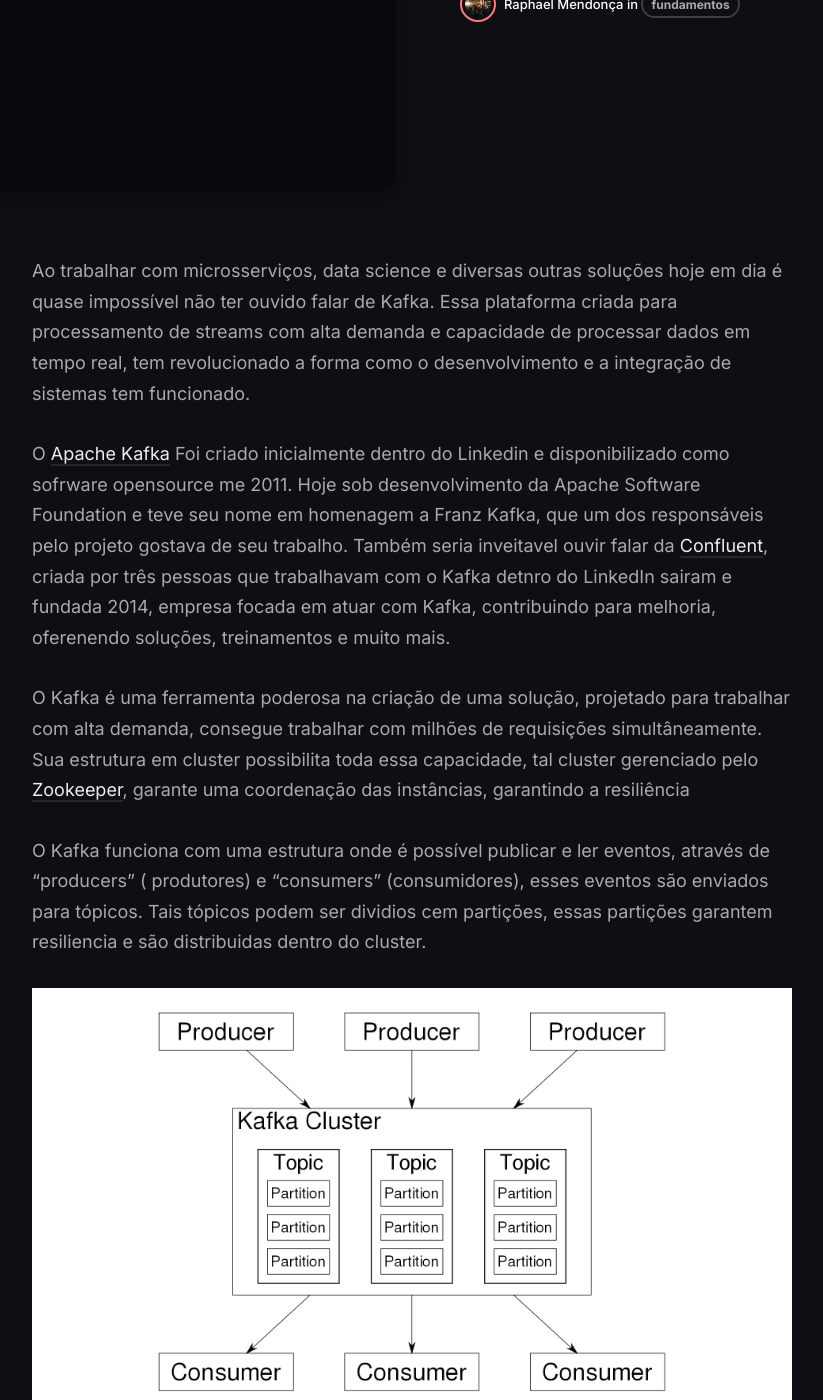
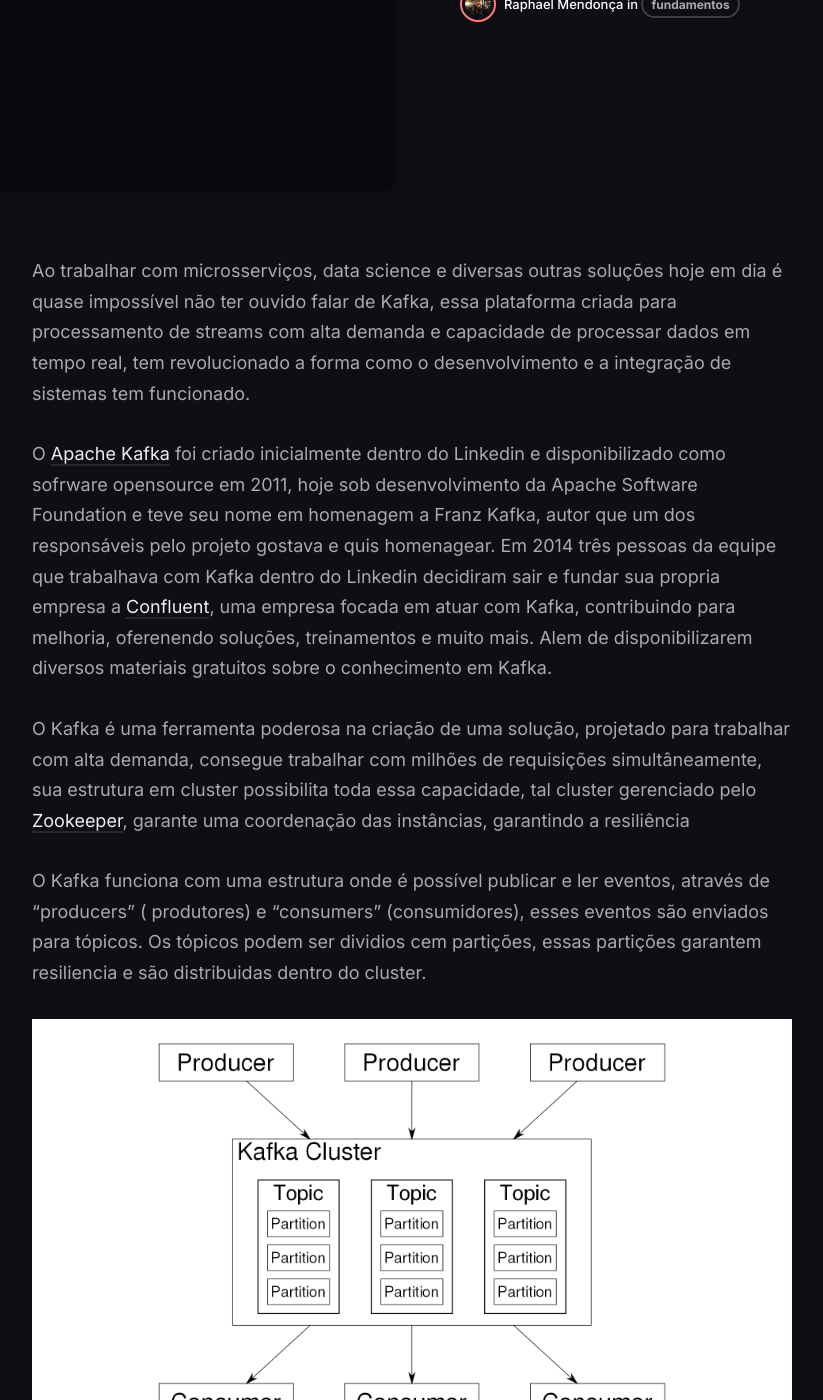
Before and after one commit to raphamendonca/raphamendonca.com.br, a Jekyll site: the page built from _posts/2021-11-07-Introdução_ao_Kafka.md, in a window 1280 px wide and 1400 px high, scrolled down 502 px. Shown: the whole window, without its empty margins (228-1051 px from the left). Built offline with Jekyll 4.4.1, drawn with Linux system fonts in a browser that asks for light colours; nearby versions of some CDN libraries; comment, search, counter and statistics services are not loaded; some of the changed text lies outside the part shown.

Commit message:
Corrigindo texto sobre kafka.

```diff
--- a/_posts/2021-11-07-Introdução_ao_Kafka.md
+++ b/_posts/2021-11-07-Introdução_ao_Kafka.md
@@ -7,33 +7,33 @@ image:  'images/posts/2021/11/07/apache_kafka.jpeg'
 tags: [fundamentos]
 ---
 
-Ao trabalhar com microsserviços, data science e diversas outras soluções hoje em dia é quase impossível não ter ouvido falar de Kafka. Essa plataforma criada para processamento de streams com alta demanda e capacidade de processar dados em tempo real, tem revolucionado a forma como o desenvolvimento e a integração de sistemas tem funcionado.
+Ao trabalhar com microsserviços, data science e diversas outras soluções hoje em dia é quase impossível não ter ouvido falar de Kafka, essa plataforma criada para processamento de streams com alta demanda e capacidade de processar dados em tempo real, tem revolucionado a forma como o desenvolvimento e a integração de sistemas tem funcionado.
 
-O [Apache Kafka](https://kafka.apache.org/) Foi criado inicialmente dentro do Linkedin e disponibilizado como sofrware opensource me 2011. Hoje sob desenvolvimento da Apache Software Foundation e teve seu nome em homenagem a Franz Kafka, que um dos responsáveis pelo projeto gostava de seu trabalho. Também seria inveitavel ouvir falar da [Confluent](https://www.confluent.io/), criada por três pessoas que trabalhavam com o Kafka detnro do LinkedIn sairam e fundada 2014, empresa focada em atuar com Kafka, contribuindo para melhoria, oferenendo soluções, treinamentos e muito mais.
+O [Apache Kafka](https://kafka.apache.org/) foi criado inicialmente dentro do Linkedin e disponibilizado como sofrware opensource em 2011, hoje sob desenvolvimento da Apache Software Foundation e teve seu nome em homenagem a Franz Kafka, autor que um dos responsáveis pelo projeto gostava e quis homenagear. Em 2014 três pessoas da equipe que trabalhava com Kafka dentro do Linkedin decidiram sair e fundar sua propria empresa a [Confluent](https://www.confluent.io/), uma empresa focada em atuar com Kafka, contribuindo para melhoria, oferenendo soluções, treinamentos e muito mais. Alem de disponibilizarem diversos materiais gratuitos sobre o conhecimento em Kafka.
 
-O Kafka é uma ferramenta poderosa na criação de uma solução, projetado para trabalhar com alta demanda, consegue trabalhar com milhões de requisições simultâneamente.
-Sua estrutura em cluster possibilita toda essa capacidade, tal cluster gerenciado pelo [Zookeeper](https://zookeeper.apache.org/), garante uma coordenação das instâncias, garantindo a resiliência
+O Kafka é uma ferramenta poderosa na criação de uma solução, projetado para trabalhar com alta demanda, consegue trabalhar com milhões de requisições simultâneamente,
+sua estrutura em cluster possibilita toda essa capacidade, tal cluster gerenciado pelo [Zookeeper](https://zookeeper.apache.org/), garante uma coordenação das instâncias, garantindo a resiliência
 
-O Kafka funciona com uma estrutura onde é possível publicar e ler eventos, através de "producers" ( produtores) e "consumers" (consumidores), esses eventos são enviados para tópicos. Tais tópicos podem ser dividios cem partições, essas partições garantem resiliencia e são distribuidas dentro do cluster.
+O Kafka funciona com uma estrutura onde é possível publicar e ler eventos, através de "producers" ( produtores) e "consumers" (consumidores), esses eventos são enviados para tópicos. Os tópicos podem ser dividios cem partições, essas partições garantem resiliencia e são distribuidas dentro do cluster.
 
 ![Kafka Structure](/images/posts/2021/11/07/kafka_structure.png "Kafka Structure")
 
 Os producers enviam as mensagens aos topicos, essas mensagens sao replicadas nas particoes e tribuidas de um identificador. Os consumers leed dos topicos as mensagens que neles foi publicada. O identificador garante a ordem das mensagens para os consumers e que todas as mensagens serão consumidas.
 O Kafka garante que os consumers sejam distribuidos entre as particoes, possibilitando um processamento paralelo e aumentando a performance do processamento. Se uma partição é adicionada ou removida o Kafka redistribui os consumidores. o mesmo para um novo consumidor que seja atribuido.
 
-Os consumidores são identificados por um nome, a relacao descrita acima representa como um consumidor com um determinado nome ( ou multiplas instancias dele) se comportam.
-Se dois consumidores com nomes distindos estiverem ouvindo um mesmo topico, todos os eventos serão processados por ambos os consumidores. Porem dois consumidores com o memso nome, não processarão o mesmo evento.
+Os consumidores são identificados por um nome, a relacao descrita acima representa como um consumidor com um determinado nome ( ou multiplas instancias dele) se comportam.  Se dois consumidores com nomes distindos estiverem ouvindo um mesmo topico, todos os eventos serão processados por ambos os consumidores. Porem dois consumidores com o memso nome, não processarão o mesmo evento.
 
-Esses eventos possuem uma etrutura chamada Schema Registry e tem uma notação similar a JSON. NO site da confluent possui uma descrição mais detalhada de como funciona [Schema Registry doc](https://docs.confluent.io/platform/current/schema-registry/index.html)
+Esses eventos possuem uma etrutura chamada Schema Registry e tem uma notação similar a JSON. No site da confluent possui uma descrição mais detalhada de como funciona [Schema Registry doc](https://docs.confluent.io/platform/current/schema-registry/index.html)
 
 O Kafka armazena os eventos da mesma forma que muitas aplicações armazenam logs, no filesystem de forma sequencial, com isso os eventos no Kafka funcionam como um fluxo temporam ( Streams ) Podendo ser processados e trabalhados como tal. Alem de ter uma liguagem de consulta de eventos chamada ksql[KSQÇ](https://www.confluent.io/blog/ksql-streaming-sql-for-apache-kafka/).
 
 Dentre os usos do kafka estão, processamentos assincronos, sistemas de notificação, sincronia entre diferentes sistemas, envio de dados de aplicações para Data Science e muitos outros.
 
-Existem diversos plugins para enviar e consumir eventos do Kafka em diversas linguagens de programação.
+Existem diversos plugins para enviar e consumir eventos do Kafka implementados em diversas linguagens de programação. Tornando-a uma ferramente muito versátil na integração de sistemas.
 
 Essa é uma explicação simplificada do funcionamento.
-Para saber mais sobre o Kafka, a confluent disponibilizou uma serie de videos de fundamentos (em ingles)
+
+Para saber mais sobre o Kafka, a confluent disponibilizou uma serie de videos de fundamentos (em ingles).  Alem de encontrar diversos outros materiais como livros e treinamentos em diversas plataformas de cursos como Alura, Udemy e outros.
 
 <iframe width="560" height="315" src="https://www.youtube.com/embed/videoseries?list=PLa7VYi0yPIH2PelhRHoFR5iQgflg-y6JA" title="YouTube video player" frameborder="0" allow="accelerometer; autoplay; clipboard-write; encrypted-media; gyroscope; picture-in-picture" allowfullscreen></iframe>
 
```
